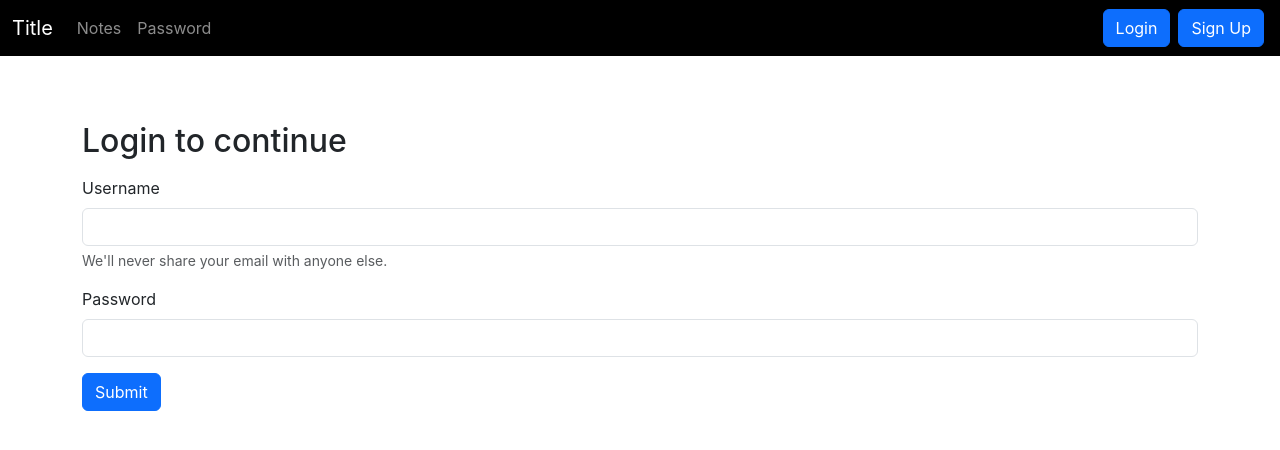
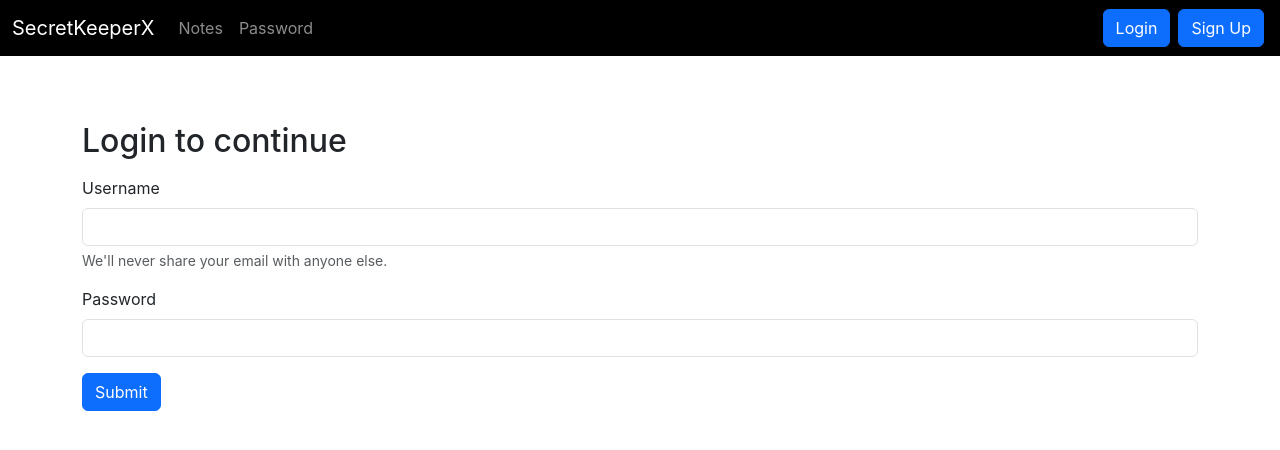
Before and after one commit to Samson2210/Notes-and-Password-Manager, a React (Create React App) app: page /login in a window 1280 px wide. Shown: the top 450 px of the page. Built offline with nearby package versions, Linux system fonts and the light colour scheme.

Commit message:
made changes

```diff
--- a/src/components/Navbar.js
+++ b/src/components/Navbar.js
@@ -16,7 +16,7 @@ const Navbar = () => {
         <>
             <nav className="navbar navbar-expand-lg navbar-dark bg-black">
                 <div className="container-fluid">
-                    <Link className="navbar-brand" to="#">Title</Link>
+                    <Link className="navbar-brand" to="#">SecretKeeperX</Link>
                     <button className="navbar-toggler" type="button" data-bs-toggle="collapse" data-bs-target="#navbarSupportedContent" aria-controls="navbarSupportedContent" aria-expanded="false" aria-label="Toggle navigation">
                         <span className="navbar-toggler-icon"></span>
                     </button>
--- a/src/components/passwordmanager/Passwordmange.js
+++ b/src/components/passwordmanager/Passwordmange.js
@@ -4,7 +4,6 @@ import { useNavigate } from 'react-router-dom';
 import PasswordContext from '../../context/passwords/PasswordContext';
 
 const PasswordManager = () => {
-  // const [passwords, setPasswords] = useState([]);
   const [newWebsite, setNewWebsite] = useState('');
   const [newUsername, setNewUsername] = useState('');
   const [newPassword, setNewPassword] = useState('');
@@ -14,8 +13,7 @@ const PasswordManager = () => {
   const navigator = useNavigate();
   const passwordContext = useContext(PasswordContext);
 
-  const {passwords, addPassword, deletePassword, getPasswords , editPassword} = passwordContext;
-
+  const { passwords, addPassword, deletePassword, getPasswords, editPassword } = passwordContext;
 
   // Check if the user is not logged in
   useEffect(() => {
@@ -26,9 +24,6 @@ const PasswordManager = () => {
     }
   }, []);
 
-  const [password, setPassword] = useState({ id: '', website: '', username: '', password: '' })
-
-
   const addPass = (e) => {
     if (newWebsite.trim() !== '' && newUsername.trim() !== '' && newPassword.trim() !== '') {
       if (editIndex !== -1) {
@@ -38,13 +33,11 @@ const PasswordManager = () => {
           username: newUsername,
           password: newPassword,
         };
-        setPassword(updatedPasswords);
-        console.log(updatedPasswords);
+        // Update the password in your context here
         setEditIndex(-1);
       } else {
         const newPasswordEntry = { website: newWebsite, username: newUsername, password: newPassword };
         addPassword(newPasswordEntry);
-        setPassword([...passwords, newPasswordEntry]);
       }
 
       setNewWebsite('');
@@ -54,7 +47,6 @@ const PasswordManager = () => {
   };
 
   const editPass = (index) => {
-    console.log("edit button");
     const passwordToEdit = passwords[index];
     setNewWebsite(passwordToEdit.website);
     setNewUsername(passwordToEdit.username);
@@ -64,12 +56,11 @@ const PasswordManager = () => {
 
   const deletePass = (index) => {
     const updatedPasswords = passwords.filter((_, i) => i !== index);
-    setPassword(updatedPasswords);
+    // Delete the password in your context here
   };
 
   return (
     <div className="password-manager">
-
       <h2>Password Manager</h2>
       <div className="form-container">
         <input
@@ -101,7 +92,7 @@ const PasswordManager = () => {
             👁️
           </i>
         </div>
-        <button onClick={(e)=>addPass(e)} className="action-button">
+        <button onClick={(e) => addPass(e)} className="action-button">
           {editIndex !== -1 ? 'Update Password' : 'Add Password'}
         </button>
       </div>
```
